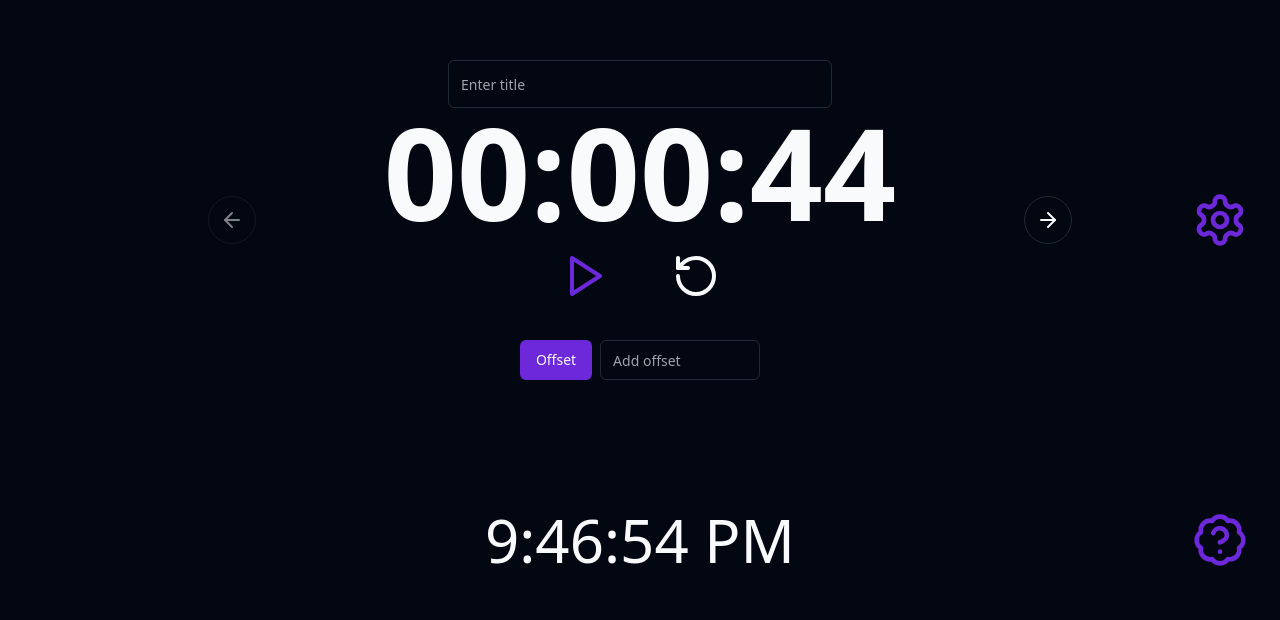
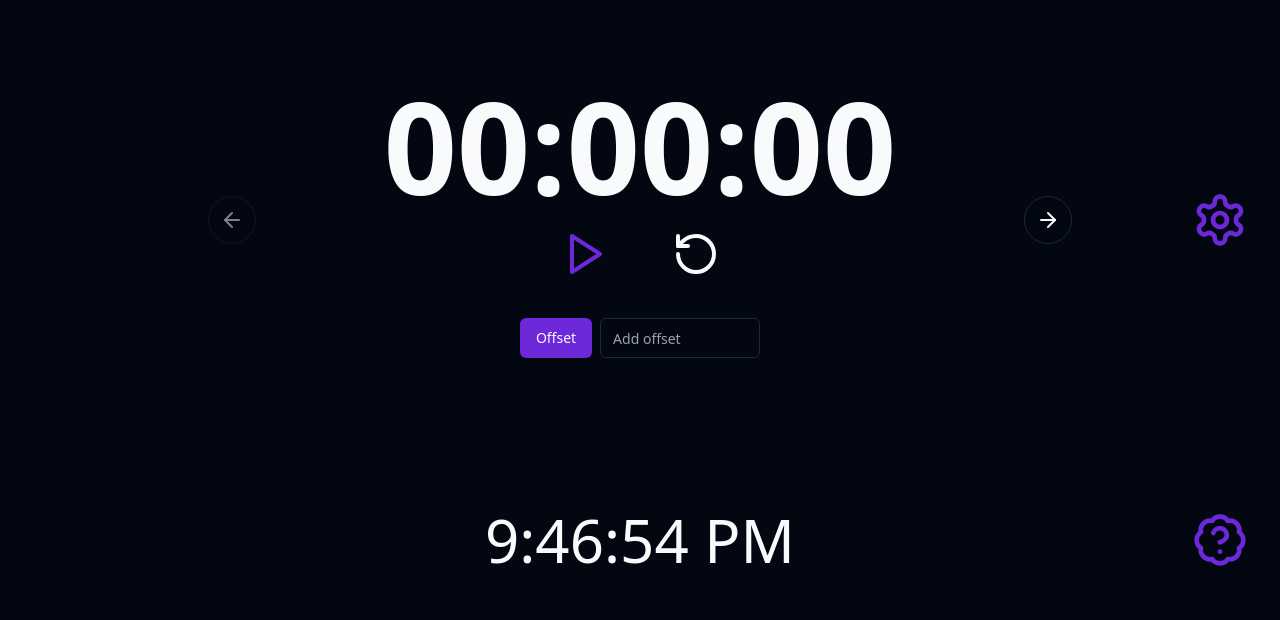
Before and after one commit to FloweyAndinov/Stopwatch_Advanced, a React (Vite) app: page / in a window 1280 px wide. Shown: the part 180-800 px from the top of the page. Built offline with nearby package versions, Linux system fonts and the light colour scheme.

Commit message:
new clocks
i did that last time and didnt commit bruh

```diff
--- a/src/App.tsx
+++ b/src/App.tsx
@@ -1,7 +1,7 @@
 import { ThemeProvider } from './components/theme-provider';
 import Test from './components/Test';
 import StatsSection from './components/stats/StatsSection';
-import ClockSection from './components/clockSection/ClockSection';
+import ClockSection from './components/clockComponents/ClockSection';
 import { useEffect, useState } from 'react';
 import Commands from './components/commands/Commands';
 import { Separator } from '@radix-ui/react-separator';
--- a/src/components/carousel/ClockCarousel.tsx
+++ b/src/components/carousel/ClockCarousel.tsx
@@ -1,20 +1,20 @@
 /* eslint-disable @typescript-eslint/no-unused-vars */
 import React from 'react'
 import { Carousel, CarouselContent, CarouselItem, CarouselPrevious, CarouselNext } from '../ui/carousel'
-import Clock from '../clock/Clock'
+import Clock from '../clockComponents/ClockParent'
 import { HelpCircle } from 'lucide-react'
 import { Input } from '../ui/input'
+import ClockParent from '../clockComponents/ClockParent'
 
 function ClockCarousel() {
   return (
-    <div style={{position: 'absolute', top: '50%', left: '50%', transform: 'translate(-50%, -50%)'}}>
-        <Carousel className="w-full max-w-3xl">
+    <div>
+        <Carousel className="max-w-3xl">
       <CarouselContent>
         {Array.from({ length: 2 }).map((_, index) => (
           <CarouselItem key={index}>
             <div style={{width:'100%', height:'100%', display:'flex', flexFlow:'column', justifyContent:'center', alignItems:'center'}}>
-                <Input style={{width:'50%', height:'3rem'}} placeholder="Enter title" />
-            <Clock stopwatchId={index.toString()}/>
+              <ClockParent/>
             </div>
           </CarouselItem>
         ))}
--- a/src/components/clock/Clock.tsx
+++ /dev/null
@@ -1,103 +0,0 @@
-/* eslint-disable @typescript-eslint/no-unused-vars */
-/* eslint-disable react-hooks/exhaustive-deps */
-/* eslint-disable @typescript-eslint/no-explicit-any */
-/* eslint-disable prefer-const */
-import { useEffect, useState } from 'react'
-import { useDispatch } from 'react-redux'
-import { useSelector } from 'react-redux'
-import ClockActions from '../clockactions/ClockActions'
-import {useLocalStorage} from 'usehooks-ts'
-import { addStopwatch } from '@/clock/features/timesSlice'
-
-interface ClockProps {
-    stopwatchId: string
-}
-
-
-function Clock({stopwatchId}: ClockProps) {
-
-    const dispatch = useDispatch()
-    const [finalTime, setFinalTime] = useState(0)
-    useEffect(() => {
-        const interval = setInterval(() => {
-            setFinalTime(prev => prev + Math.round(Math.random() * 100 - 50))
-
-        }, 1000)
-
-        return () => {
-            clearInterval(interval);
-        }
-    }, [])
-
-
-    useEffect(() => {
-        console.log(finalTime)
-    }, [finalTime] )
-
-
-    function displayHours(finalTime : number) {
-        let hours : number
-        if (finalTime < 0) {
-             hours = Math.abs(Math.floor(finalTime / -60 / 60))
-        }
-        else {
-             hours = Math.abs(Math.floor(finalTime / 60 / 60))
-        }
-            if (hours < 10 && hours >= 0) {
-                return `0${hours}`
-            }
-
-        return hours
-    }
-
-    function displayMinutes(finalTime : number) {
-        let minutes : number
-        if (finalTime < 0) {
-            minutes = Math.abs(Math.floor(finalTime / -60) % 60)
-        }
-        else {
-            minutes = Math.abs(Math.floor(finalTime / 60) % 60)
-        }
-        if (minutes < 10 && minutes >=0) {
-            return `0${minutes}`
-        }
-
-        return minutes
-    }
-
-    function displaySeconds(finalTime : number) {
-        let seconds : number
-        if (finalTime < 0) {
-            seconds = Math.abs(finalTime % -60)
-        }
-        else {
-            seconds = Math.abs(finalTime % 60)
-        }
-        if (seconds < 10 && seconds>=0) {
-            return `0${seconds}`
-        }
-
-        return seconds
-    }
-
-  return (
-        <div
-        // style={{position:'absolute', top:'50vh', left:'50vw', width:'fit-content', transform:'translate(-50%, -50%)'}}
-        >
-        <div style={{display:'flex', flexFlow:'row nowrap space-between'}}>
-            {/* <span className='text-9xl'>{negative ? '-' : ''}</span> */}
-            <span className="text-9xl font-bold">{displayHours(finalTime)}:
-                                                {displayMinutes(finalTime)}:
-                                                {displaySeconds(finalTime)}
-            </span>
-            <div style={{display:'flex', flexDirection:'column-reverse', marginBottom:'0.25rem'}}>
-                {/* <span className="text-4xl ">{finalms}</span> */}
-                </div>
-        </div>
-        <ClockActions/>
-        </div>
-
-  )
-}
-
-export default Clock
--- a/src/components/clockactions/ClockActions.tsx
+++ b/src/components/clockComponents/ClockActions.tsx
@@ -1,29 +1,52 @@
 /* eslint-disable @typescript-eslint/no-unused-vars */
 /* eslint-disable prefer-const */
-import { useEffect, useRef, useState } from 'react'
+import { useContext, useEffect, useRef, useState } from 'react'
 import { useDispatch, useSelector } from 'react-redux';
 import { Play, Pause, RotateCcw } from 'lucide-react';
 import { Button } from '../ui/button';
 import { Input } from '../ui/input';
+import { ClockContext } from './ClockParent';
 
 // interface ClockActionsProps {
 //     propid: string;
 //   }
 
 function ClockActions() {
-    const dispatch = useDispatch();
-    const [running, setRunning] = useState(false);
+
+
+  const {running, setRunning, setStartTime, setOffsetTime } = useContext(ClockContext);
 
     const offsetRef = useRef<HTMLInputElement>(null);
 
     // eslint-disable-next-line @typescript-eslint/no-explicit-any
 
 
+
     function offsetTime() {
       if (offsetRef.current) {
-        let input = offsetRef.current.value;
+        const offsetVal = offsetRef.current?.value;
+        if (offsetVal) {
+          const lastChar = offsetVal.slice(-1);
+          const offsetNum = parseFloat(offsetVal.slice(0, -1));
+          if (lastChar === 's') {
+            setOffsetTime(offsetNum * 1000);
+          } else if (lastChar === 'm') {
+            setOffsetTime(offsetNum * 60 * 1000);
+          } else if (lastChar === 'h') {
+            setOffsetTime(offsetNum * 60 * 60 * 1000);
+          } else {
+            setOffsetTime(offsetNum);
+          }
+        }
       }
     }
+
+    function resetTime() {
+      setOffsetTime(0);
+      setStartTime(0);
+      setRunning(false);
+    }
+
 
     return (
       <div style={{ display: 'flex', flexFlow: 'column', gap: '1.5rem' }}>
@@ -52,6 +75,7 @@ function ClockActions() {
           <Button
             variant={'ghost'}
             style={{ width: '5rem', height: '5rem' }}
+            onClick={resetTime}
           >
             <RotateCcw style={{ height: 'inherit', width: 'inherit' }} />
           </Button>
--- /dev/null
+++ b/src/components/clockComponents/ClockDisplay.tsx
@@ -0,0 +1,70 @@
+import React, { useContext, useState } from 'react'
+import { ClockContext } from './ClockParent'
+
+function ClockDisplay() {
+
+    const {finalTime} = useContext(ClockContext)
+
+    function displayHours(finalTime : number) {
+        let hours : number
+        if (finalTime < 0) {
+             hours = Math.abs(Math.floor(finalTime / -60 / 60))
+        }
+        else {
+             hours = Math.abs(Math.floor(finalTime / 60 / 60))
+        }
+            if (hours < 10 && hours >= 0) {
+                return `0${hours}`
+            }
+
+        return hours
+    }
+
+    function displayMinutes(finalTime : number) {
+        let minutes : number
+        if (finalTime < 0) {
+            minutes = Math.abs(Math.floor(finalTime / -60) % 60)
+        }
+        else {
+            minutes = Math.abs(Math.floor(finalTime / 60) % 60)
+        }
+        if (minutes < 10 && minutes >=0) {
+            return `0${minutes}`
+        }
+
+        return minutes
+    }
+
+    function displaySeconds(finalTime : number) {
+        let seconds : number
+        if (finalTime < 0) {
+            seconds = Math.abs(finalTime % -60)
+        }
+        else {
+            seconds = Math.abs(finalTime % 60)
+        }
+        if (seconds < 10 && seconds>=0) {
+            return `0${seconds}`
+        }
+
+        return seconds
+    }
+
+
+
+  return (
+    <>
+    {/* <span className='text-9xl'>{negative ? '-' : ''}</span> */}
+    <span className="text-9xl font-bold">
+        {displayHours(finalTime)}:
+        {displayMinutes(finalTime)}:
+        {displaySeconds(finalTime)}
+    </span>
+    <div style={{display:'flex', flexDirection:'column-reverse', marginBottom:'0.25rem'}}>
+                {/* <span className="text-4xl ">{finalms}</span> */}
+    </div>
+    </>
+  )
+}
+
+export default ClockDisplay
--- /dev/null
+++ b/src/components/clockComponents/ClockParent.tsx
@@ -0,0 +1,66 @@
+/* eslint-disable @typescript-eslint/no-unused-vars */
+/* eslint-disable react-hooks/exhaustive-deps */
+/* eslint-disable @typescript-eslint/no-explicit-any */
+/* eslint-disable prefer-const */
+import { createContext, useEffect, useState } from 'react'
+import ClockActions from './ClockActions'
+import ClockDisplay from './ClockDisplay'
+
+interface ClockProps {
+    stopwatchId: string
+}
+
+export const ClockContext = createContext(null!); //wtf!
+
+function ClockParent() {
+
+
+    const [finalTime, setFinalTime] = useState(0)
+    const [startTime, setStartTime] = useState(0);
+    const [offsetTime, setOffsetTime] = useState(0);
+    const [running, setRunning] = useState(false);
+    const [pauseTime, setPauseTime] = useState(0);
+
+    useEffect(() => {
+        if (running && startTime === 0) {
+            setStartTime(Date.now());
+        }
+      const interval = setInterval(() => {
+          if (running) {
+              let time = Math.round((Date.now() - startTime + offsetTime) / 1000)
+              console.log(Date.now() , startTime, offsetTime, time)
+              setFinalTime(time)
+          }
+          else if (startTime === 0) {
+              setFinalTime(0)
+              clearInterval(interval)
+          }
+          else {
+            clearInterval(interval)
+          }
+      }, 100)
+      return () => {
+          clearInterval(interval)
+      }
+  }, [offsetTime, running, startTime])
+
+
+
+
+  return (
+        <ClockContext.Provider value={{finalTime,
+            setFinalTime,
+            startTime,
+            setStartTime,
+            offsetTime,
+            setOffsetTime,
+            running,
+            setRunning}}>
+        <ClockDisplay/>
+        <ClockActions/>
+        </ClockContext.Provider>
+
+  )
+}
+
+export default ClockParent
--- a/src/components/clockSection/ClockSection.tsx
+++ b/src/components/clockComponents/ClockSection.tsx
@@ -1,5 +1,3 @@
-import Clock from '../clock/Clock'
-import React from 'react'
 import IRLtime from '../irltime/IRLtime'
 import HelpToggle from '../help/HelpToggle'
 import SettingsToggle from '../settings/SettingsToggle'
@@ -8,8 +6,9 @@ import ClockCarousel from '../carousel/ClockCarousel'
 function ClockSection() {
   return (
     <div id='clock' style={{width:'100vw', height:'100vh', scrollSnapAlign:'start'}}>
-        {/* <Clock/> */}
+        <div style={{position:'relative', top: '50%', left: '50%', transform: 'translate(-50%, -50%)', width:'fit-content'}}>
         <ClockCarousel/>
+        </div>
         <SettingsToggle/>
         <HelpToggle/>
         <IRLtime/>
--- /dev/null
+++ b/src/components/clockComponents/ClockTitle.tsx
@@ -0,0 +1,10 @@
+import React from 'react'
+import { Input } from '../ui/input'
+
+function ClockTitle() {
+  return (
+    <Input style={{width:'50%', height:'3rem'}} placeholder="Enter title" />
+  )
+}
+
+export default ClockTitle
--- a/src/components/settings/SettingsToggle.tsx
+++ b/src/components/settings/SettingsToggle.tsx
@@ -6,7 +6,7 @@ function SettingsToggle() {
     return (
         <Dialog>
           <DialogTrigger asChild>
-            <span className='cursor-pointer' style={{position: 'relative', float:'right',right:'2em', top:'50vh', transform: 'translateY(-50%)',}}>
+            <span className='cursor-pointer' style={{position: 'absolute', float:'right',right:'2em', top:'50vh', transform: 'translateY(-50%)',}}>
               <Settings style={{color:'hsl(var(--primary))', height:'3.5em', width:'auto'}}/>
             </span>
           </DialogTrigger>
```
